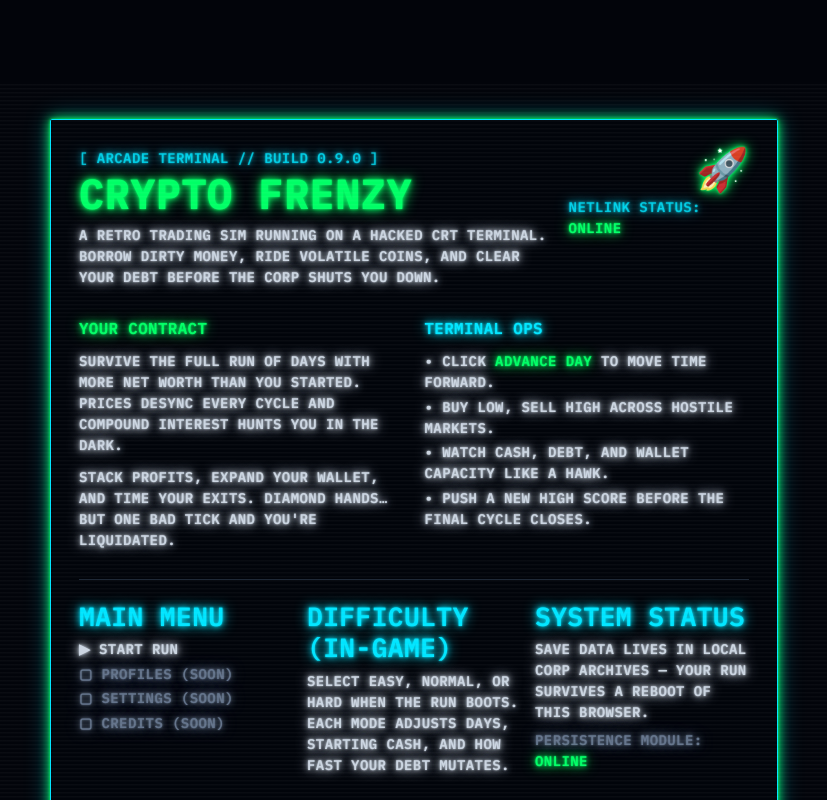
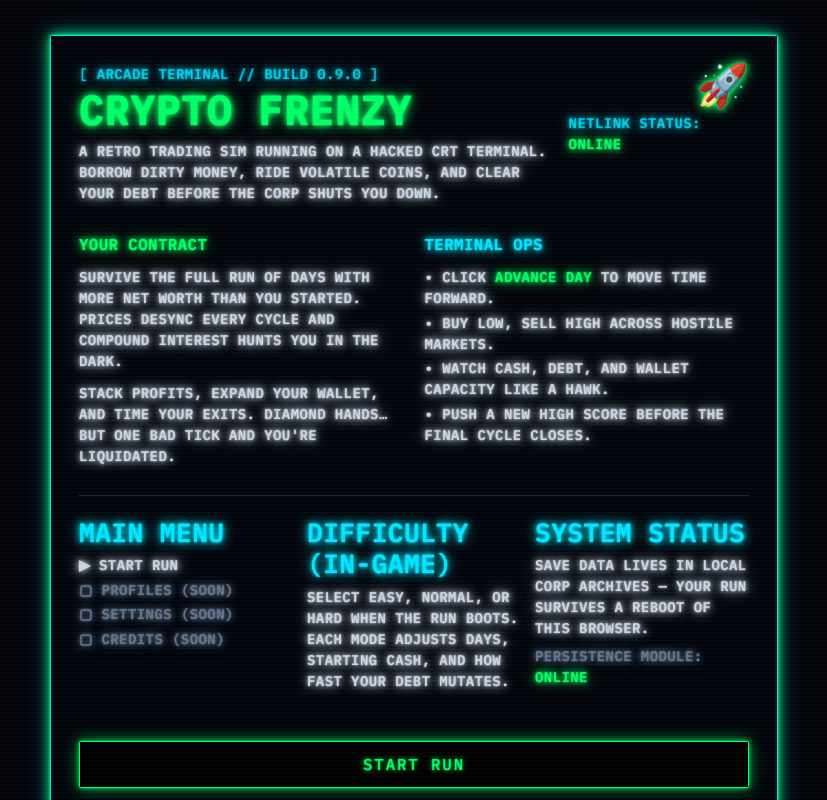
Before and after one commit to whcarter3/crypto-frenzy, a React (Vite) app: page / in a window 1280 px wide. Shown: the top 800 px of the page, without its empty margins (226-1053 px from the left). Built offline with nearby package versions, Linux system fonts and the light colour scheme.

Commit message:
fixes stupid ass fucking white space bullshit

```diff
--- a/styles/globals.css
+++ b/styles/globals.css
@@ -116,7 +116,6 @@
     letter-spacing: 0.03em;
     font-weight: 600;
     background-color: #02040a;
-    white-space: pre-wrap;
     min-height: 100vh;
     @apply text-crt-yellow text-glow-crt;
     text-transform: uppercase!important;
```
